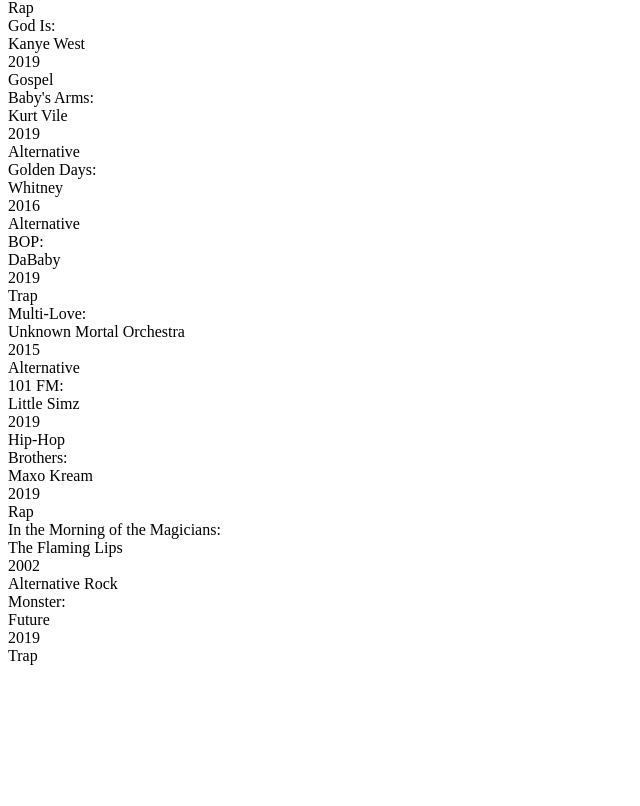
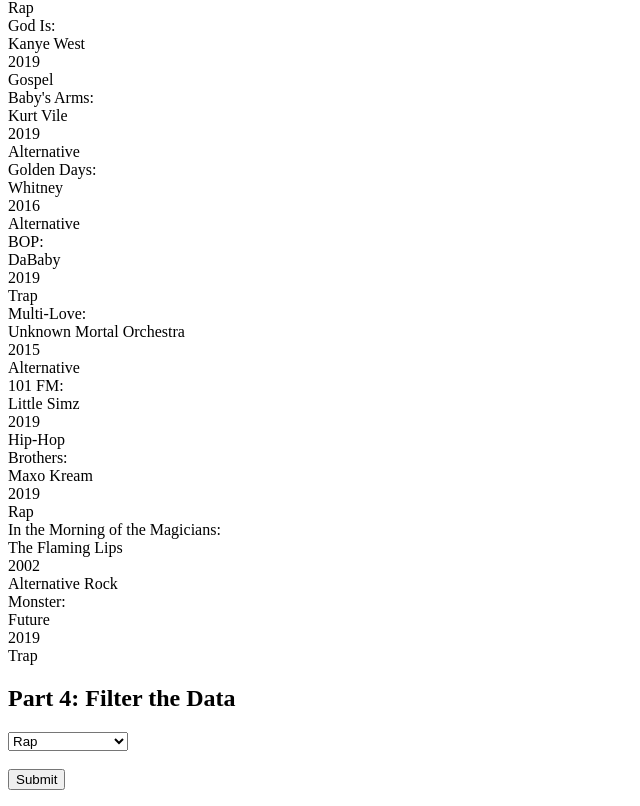
Before and after one commit to elilleshi/COMP20, a plain HTML site: page hw9/index.html in a window 1280 px wide. Shown: the part 333-1139 px from the top of the page, without its empty margins (0-640 px from the left). Before the commit the page ends 1006 px from the top, so only its background shows below. Drawn offline with nearby package versions, Linux system fonts and the light colour scheme.

Commit message:
progress

```diff
--- a/hw9/index.html
+++ b/hw9/index.html
@@ -55,6 +55,21 @@ function find_songs(genre){
 
     <div id="serialized"></div>
 
+
+  <h2>Part 4: Filter the Data</h2>
+  <form>
+    <select name="songs">
+      <option value="Rap">Rap</option>
+      <option value="Gospel">Gospel</option>
+      <option value="Alternative">Alternative</option>
+      <option value="Trap">Trap</option>
+      <option value="Hip-Hop">Hip-Hop</option>
+      <option value="Alternative Rock">Alternative Rock</option>
+    </select>
+    <br><br>
+    <input type="submit">
+  </form>
+
   </body>
 
 
```
